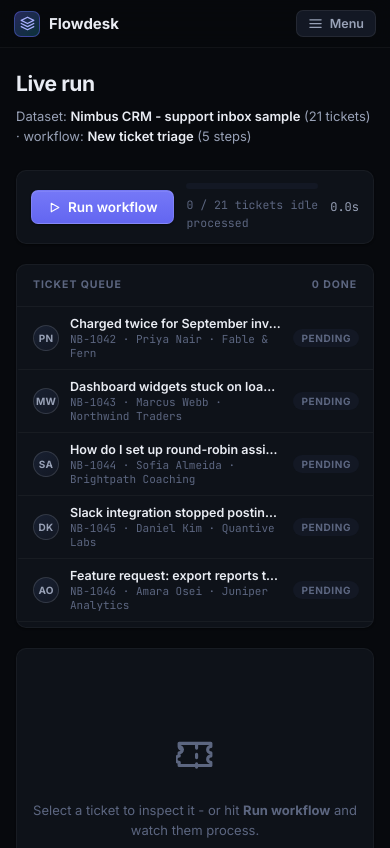
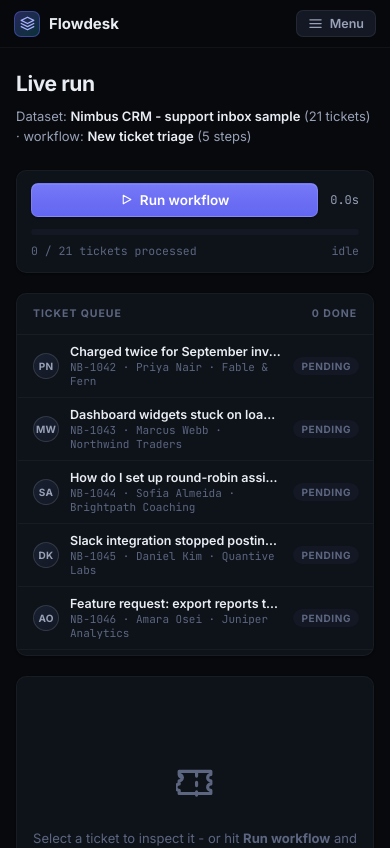
Before and after one commit to LivingstonDavid/flowdesk, a Next.js app: page /run in a window 390 px wide. Shown: the top 848 px of the page. Built offline with nearby package versions, Linux system fonts and the light colour scheme.

Commit message:
Mobile: run controls stack - button row, full-width progress

```diff
--- a/app/globals.css
+++ b/app/globals.css
@@ -655,6 +655,8 @@ h1, h2, h3, h4 { letter-spacing: -0.02em; }
   /* run */
   .run-grid { grid-template-columns: 1fr; }
   .run-controls { flex-wrap: wrap; gap: 12px; padding: 12px 14px; }
+  .run-controls .btn:first-child { flex: 1 1 auto; justify-content: center; }
+  .run-progress { flex: 1 1 100%; order: 3; }
   .run-elapsed { min-width: 0; margin-left: auto; }
   .ticket-list-scroll { max-height: 320px; }
   .inspector { min-height: 0; padding: 16px; }
```
